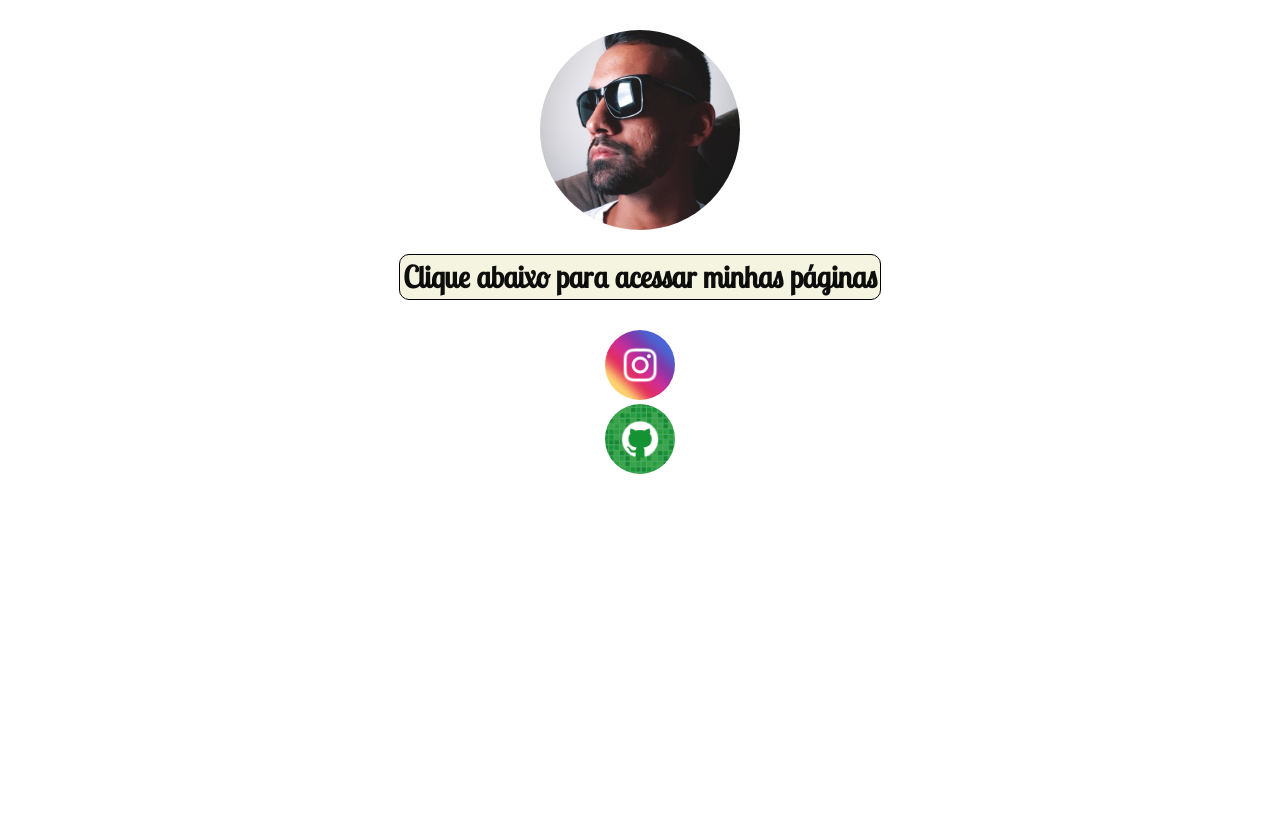
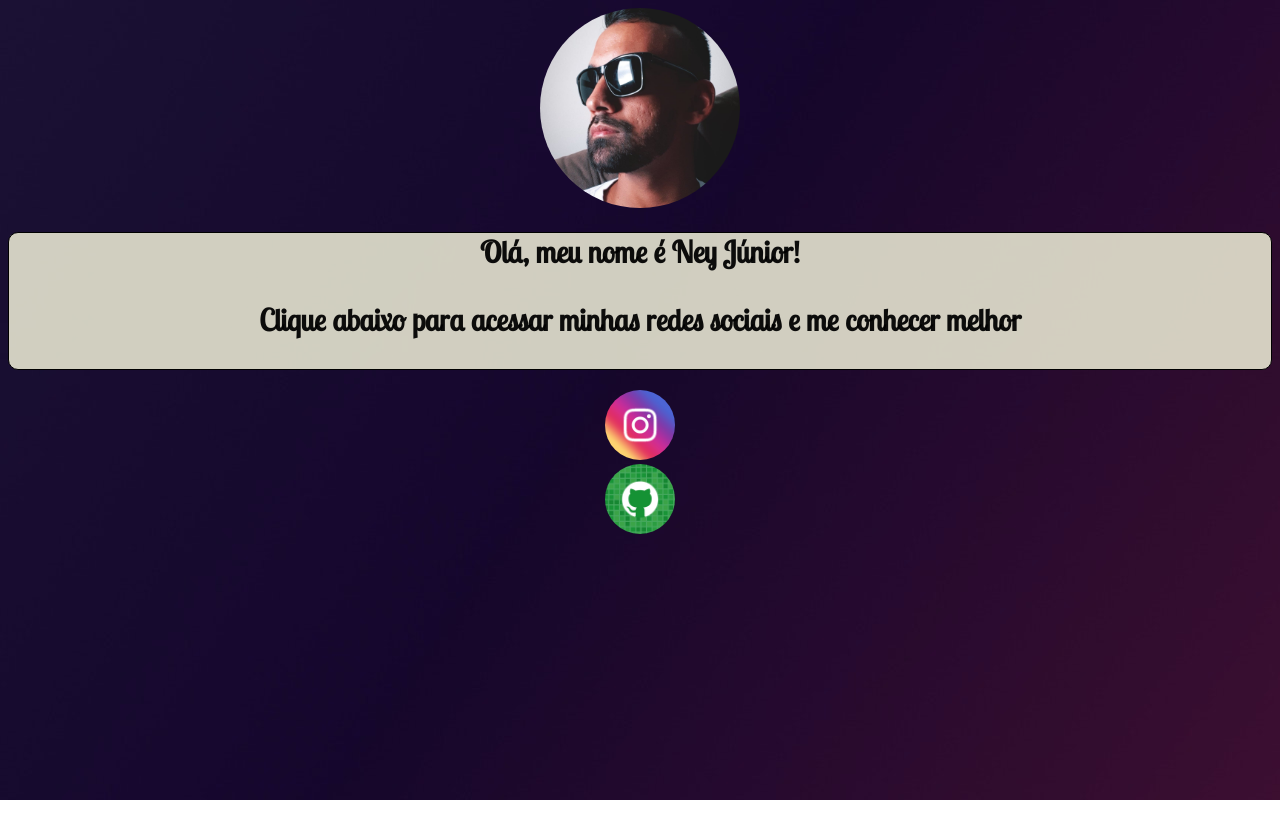
Before and after one commit to neyjuniorr/links.neyjunior.com, a plain HTML site: page index.html in a window 1280 px wide. After the commit the page ends 800 px from the top, so only its background shows below. Drawn offline with Linux system fonts and the light colour scheme; a web font is replaced by a local one.

Commit message:
atualização

```diff
--- a/index.html
+++ b/index.html
@@ -8,11 +8,11 @@
     <link rel="stylesheet" href="style.css">
 </head>
 <body>
-    <header>
+    <main>
         <img src="imagens/foto-site.jpeg" alt="foto-cabeçalho" width="200px">
-           <h1 id="texto">Clique abaixo para acessar minhas páginas</h1>
-    </header>
-    <main>
+           <h1 id="texto">Olá, meu nome é Ney Júnior!
+            <p>Clique abaixo para acessar minhas redes sociais e me conhecer melhor</p></h1>
+
         <article id="instagram">
             <a href="https://www.instagram.com/neyjunior.n/" target="_blank"><img src="imagens/logo-instagram.jpg" alt="logo" width="70px"></a>
         </article>
--- a/style.css
+++ b/style.css
@@ -6,42 +6,30 @@
 html {
     background-repeat: no-repeat;
     background-position: top center;
-    background-size: cover;
-    display: table;
-    height: 100vw;
-    margin: auto;
-    min-width: 200px;
-    max-width: 1200px;
+    background-image: url(imagens/pexels-gradienta-7130475.jpg);
+
 
 }
 
-body {
-    margin: auto;
-    height: 100vh;
-    background-image: url(imagens/azul.jpg);
-    background-position: center center;
-    background-repeat: no-repeat;
-    box-shadow: 300px;
+main {
+
+
+    text-align: center;
+    color: rgba(0, 0, 0, 0.945);
+    position: fixed center;
+    font-size: 15px;
+    font-family: 'Bree Serif', serif;
+    font-family: 'Concert One', cursive;
+    font-family: 'East Sea Dokdo', cursive;
+    font-family: 'Lobster Two', cursive;
 }
  h1 {
     background-color: rgba(243, 243, 219, 0.849);
     border-radius: 10px;
     border: 1px solid black;
-    padding: 3px;
+    display: block;
+    }
 
-    }
-   header {
-    text-align: center;
-    color: rgba(0, 0, 0, 0.945);
-
-    margin: 30px;
-    font-size: 15px;
-    font-family: 'Bree Serif', serif;
-    font-family: 'Concert One', cursive;
-    font-family: 'East Sea Dokdo', cursive;
-    font-family: 'Lobster Two', cursive;
-
-   }
 img {
     background-position: center;
     border-radius: 50%;
```
Also changed, not shown: imagens/foto-cabeçalho.jpeg (deleted), imagens/fusca-foto.jpg (deleted), imagens/pexels-abdullah-ghatasheh-1631677.jpg (deleted).
